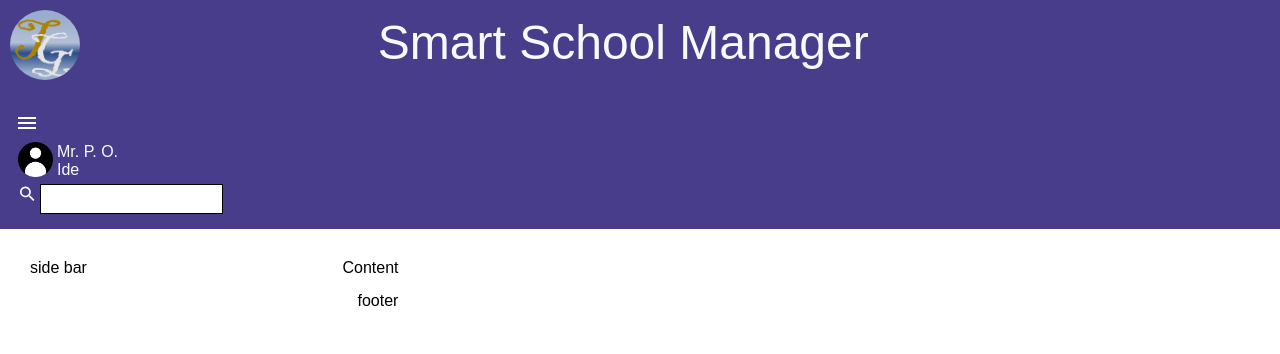
After one commit to petidesoftwares/smart-school-manager, a PHP site: page /admin/admin-uis/home.php in a window 1280 px wide. The commit adds this page. Shown: the top 354 px of the page. Run offline with PHP 8.4, Linux system fonts and the light colour scheme.

Commit message:
UI updated

```diff
--- /dev/null
+++ b/admin/admin-uis/home.php
@@ -0,0 +1,39 @@
+<!DOCTYPE html>
+<html>
+<head>
+    <meta charset="UTF-8">
+    <meta name="viewport" content="width=device-width, initial-scale=1">
+    <!--        <link rel="stylesheet" href="../statics/bootstrap-5.1.3-dist/css/bootstrap.css">-->
+    <link rel="stylesheet" href="../../statics/css/ssm.css">
+</head>
+<body>
+<div class="row header-pane">
+    <div class="logged-in-header">
+        <div class="col-2 logo"></div>
+        <div class="col-10 app-title">Smart School Manager</div>
+        <div class="col-12 navbar-top">
+            <img id="menu-icon" src="../../statics/images/menu_white_24dp.svg">
+            <div id="user-icon">
+                <table>
+                    <tr>
+                        <td><img src="../../statics/images/icons/avater.png" width="35px"></td>
+                        <td>Mr. P. O.<br> Ide</td>
+                    </tr>
+                </table>
+            </div>
+            <div id="find-pane"><img src="../../statics/images/icons/search_white_24dp.svg" height="20px" width="25px"><input type="text" name="search" style="border: solid 1px; padding-bottom: 0px; margin-bottom: 0px; height: 30px"></div>
+
+        </div>
+    </div>
+</div>
+<div class="col-12">
+    <div class="col-3 side-bar">side bar</div>
+    <div class="col-9">
+        <div class="main-content">Content</div>
+        <div class="col-12 footer">footer</div>
+    </div>
+
+</div>
+
+</body>
+</html>
--- /dev/null
+++ b/backend/authentication/login.php
@@ -0,0 +1,2 @@
+<?php
+header("Location:../../admin/admin-uis/home.php");
--- /dev/null
+++ b/includes/logged-in-header.php
@@ -0,0 +1,5 @@
+<div class="row header-pane logged-in-header">
+    <div></div>
+    <div class="col-2 logo"></div>
+    <div class="col-10 app-title">Smart School Manager</div>
+</div>
--- a/statics/css/ssm.css
+++ b/statics/css/ssm.css
@@ -232,7 +232,7 @@ body{
 
     }
 
-    /*******************Footer***************/
+/*******************Footer***************/
     .footer{
         border-top: solid 1px;
         position: relative;
@@ -242,7 +242,7 @@ body{
 
 
 
-/*.top-banner{*/
+    /*.top-banner{*/
 /*    width: 100%;*/
 /*}*/
 
```
Also changed, not shown: auth/login.php (+5 -3 lines), statics/images/icons/avater.png (added), statics/images/icons/search_white_24dp.svg (added), statics/images/menu_white_24dp.svg (added).
